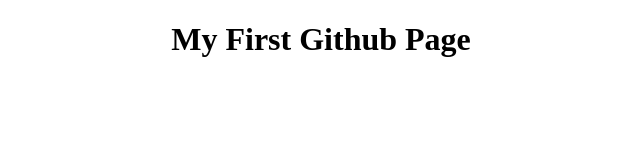
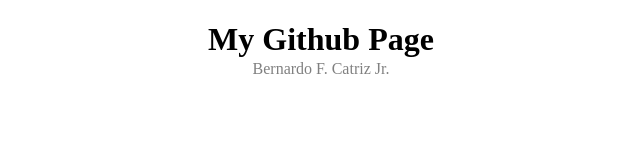
Before and after one commit to bernardo-27/bernardo-27.github.io, a plain HTML site: page index.html in a window 1280 px wide. Shown: the whole page, without its empty margins (319-959 px from the left). Drawn offline with Linux system fonts and the light colour scheme.

Commit message:
index.html

```diff
--- a/index.html
+++ b/index.html
@@ -7,7 +7,8 @@
 </head>
 <body>
 
-    <h1 style="text-align: center;">My First Github Page</h1>
+    <h1 style="text-align: center;">My Github Page</h1>
+    <p style="text-align: center; color:grey; margin: -20px;">Bernardo F. Catriz Jr.</p>
 
 </body>
 </html>
```
